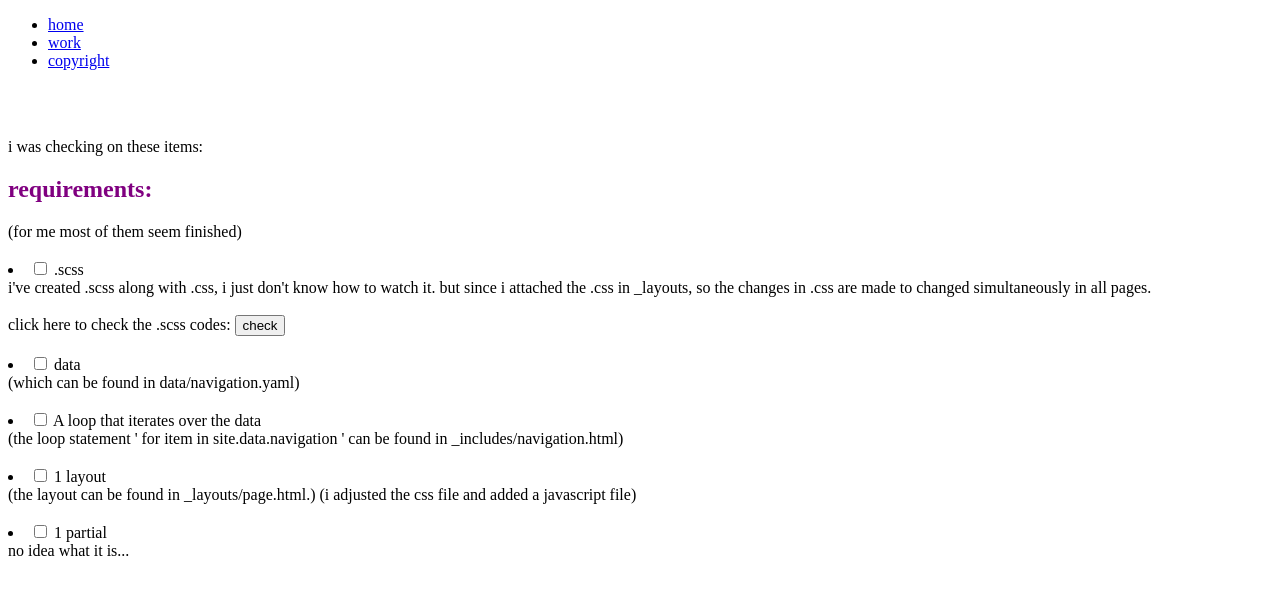
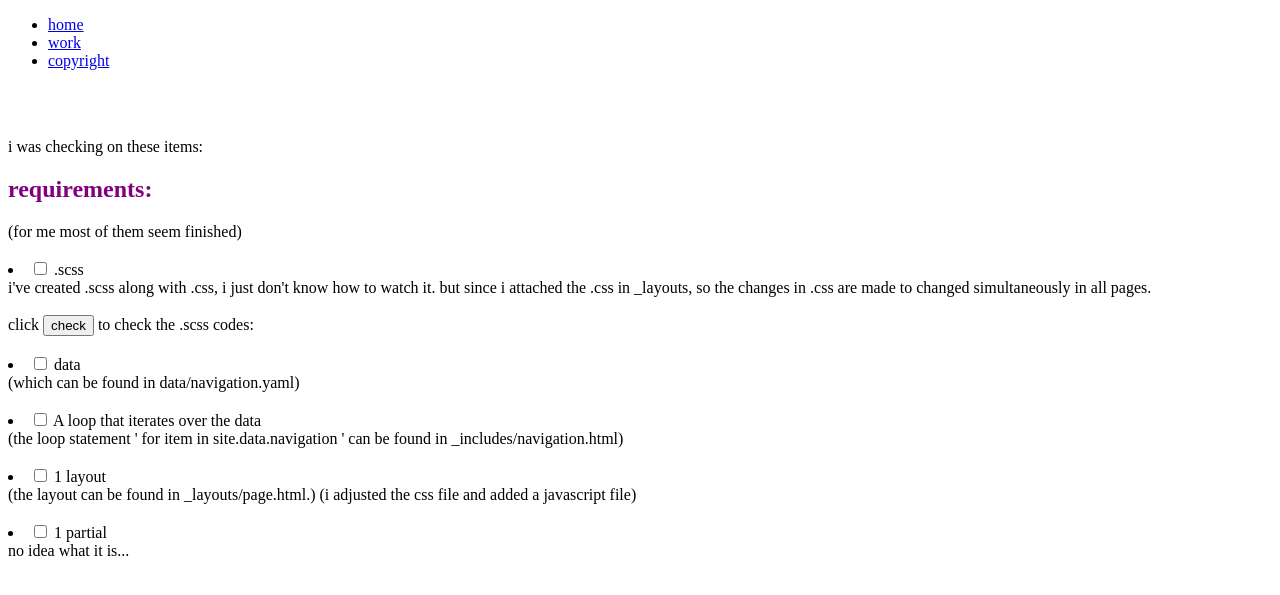
Before and after one commit to lanyixiao/WebS19, a Jekyll site: the page built from index.html, in a window 1280 px wide. Shown: the top 595 px of the page. Built offline with Jekyll 4.4.1, drawn with Linux system fonts in a browser that asks for light colours.

```diff
--- a/index.html
+++ b/index.html
@@ -18,8 +18,9 @@ permalink: /
 </li>
 i've created .scss along with .css, i just don't know how to watch it.
 but since i attached the .css in _layouts, so the changes in .css are made to changed simultaneously in all pages.
-<br></br>click here to check the .scss codes:
-<button onclick="window.location.href = 'https://lanyixiao.github.io/WebS19/css/styles.scss';">check</button>
+<br></br>click <button onclick="window.location.href = 'https://lanyixiao.github.io/WebS19/css/styles.scss';">check</button>
+to check the .scss codes:
+
 
 <br></br>
 <li>
```
